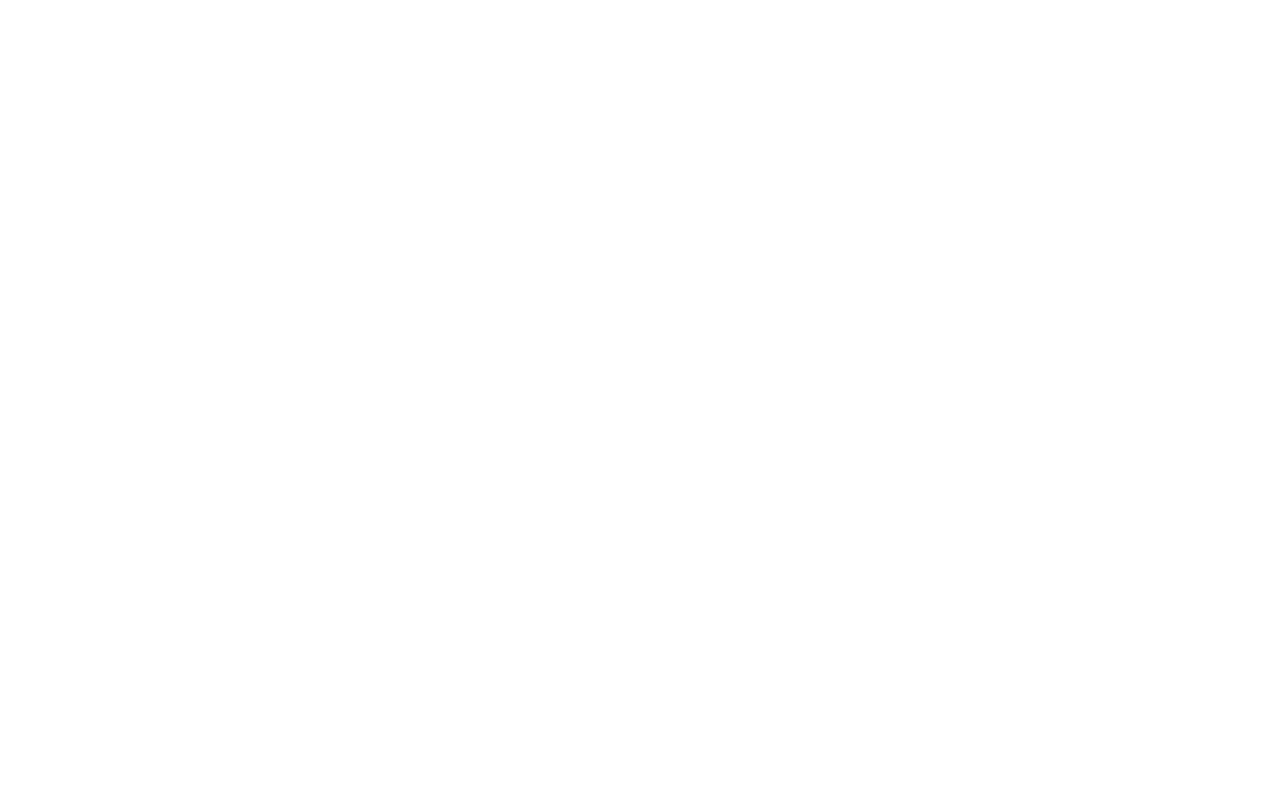
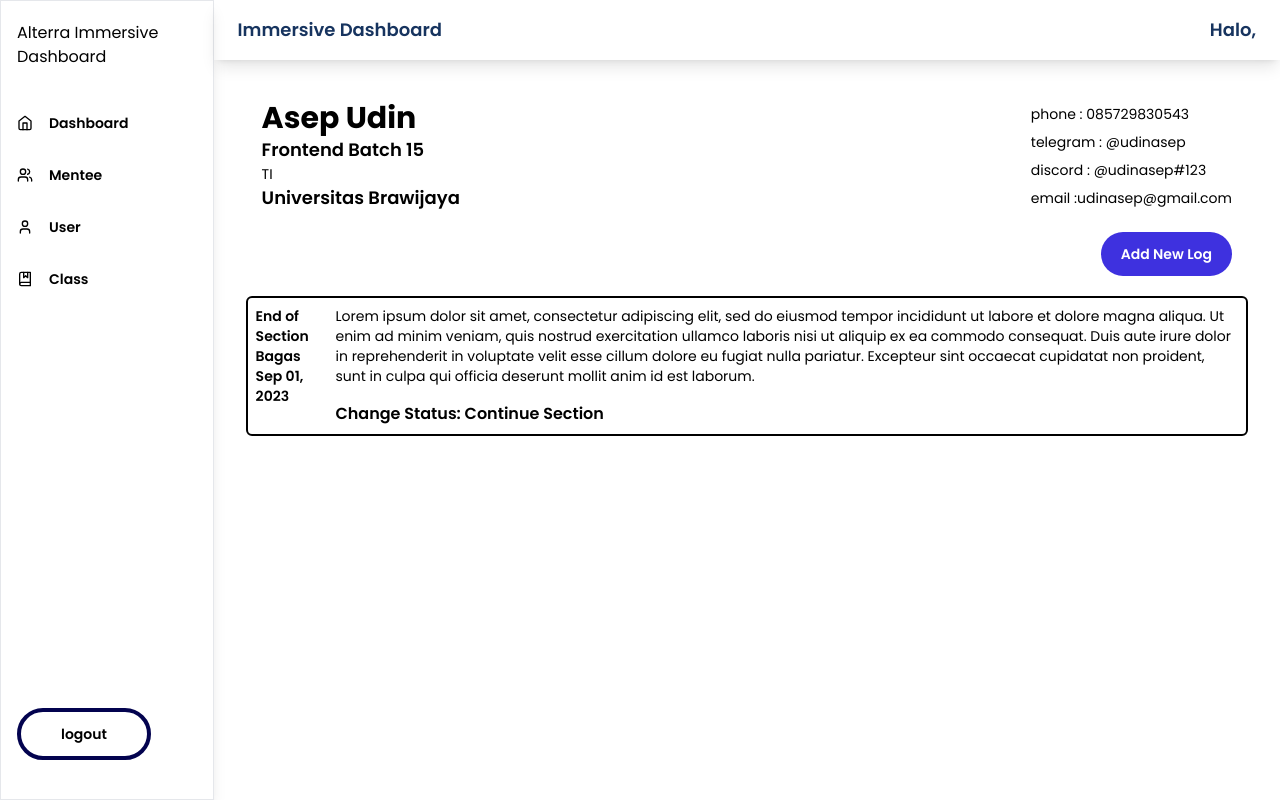
Before and after one commit to Immersive-Dash/fe-web, a React (Vite) app: page /feedback/1 in a window 1280 px wide. Before the commit this address had no page. Built offline with nearby package versions, Linux system fonts and the light colour scheme; no server answers; sample sign-in values are in the browser's storage.

Commit message:
feat: add feedback page

```diff
--- a/src/App.tsx
+++ b/src/App.tsx
@@ -6,6 +6,7 @@
 import UserPage from './pages/user/userPage';
 import ClassPage from './pages/class/classPage';
 import MenteePage from './pages/mentee/menteePage';
+import DetailFeedPage from './pages/mentee/detailFeedPage';
 function App() {
   return (
     <>
@@ -18,6 +19,7 @@
             <Route path="/user" element={<UserPage />} />
             <Route path="/class" element={<ClassPage />} />
             <Route path="/mentee" element={<MenteePage />} />
+            <Route path="/feedback/:id" element={<DetailFeedPage />} />
           </Route>
         </Routes>
       </BrowserRouter>
--- /dev/null
+++ b/src/pages/mentee/detailFeedPage.tsx
@@ -0,0 +1,74 @@
+const DetailFeedPage = () => {
+    return (
+        <div className="px-8 py-10 container mx-auto">
+            <div className="grid grid-cols-12 items-center px-4">
+                <div className="col-span-6">
+                    <div className="flex flex-col">
+                        <div>
+                            <h1 className="text-3xl font-bold">Asep Udin</h1>
+                        </div>
+                        <div>
+                            <p className="text-lg font-semibold">Frontend Batch 15</p>
+                        </div>
+                        <div>
+                            <h1 className=" text-sm">TI</h1>
+                        </div>
+                        <div>
+                            <h1 className="text-lg font-semibold">Universitas Brawijaya</h1>
+                        </div>
+                    </div>
+                </div>
+                <div className="col-span-6 flex justify-end">
+                    <div className="flex flex-col gap-2">
+                        <div>
+                            <h1 className="text-sm">phone : 085729830543 </h1>
+                        </div>
+                        <div>
+                            <p className="text-sm">telegram : @udinasep</p>
+                        </div>
+                        <div>
+                            <p className="text-sm">discord : @udinasep#123</p>
+                        </div>
+                        <div>
+                            <p className="text-sm">email :udinasep@gmail.com</p>
+                        </div>
+                    </div>
+                </div>
+            </div>
+            <div className="w-full flex justify-end py-5  items-center px-4">
+                <button type="button" className=" font-semibold text-white bg-[#3E31DF] hover:bg-[#03034F] rounded-full text-sm px-5 py-3 text-center">Add New Log</button>
+            </div>
+            <div className="space-y-3">
+                <div className="border-2 flex gap-2 rounded-md border-black p-2">
+                    <div className="text-sm w-1/4 font-semibold">
+                        <h1>
+                            End of Section
+                        </h1>
+                        <h1>
+                            Bagas
+                        </h1>
+                        <p>
+                            Sep 01, 2023
+                        </p>
+                    </div>
+                    <div className="gap-y-4 flex flex-col">
+                        <p className="text-sm">
+                            Lorem ipsum dolor sit amet, consectetur adipiscing elit, sed do eiusmod tempor incididunt ut labore et
+                            dolore magna aliqua. Ut enim ad minim veniam, quis nostrud exercitation ullamco laboris nisi ut aliquip
+                            ex ea commodo consequat. Duis aute irure dolor in reprehenderit in voluptate velit esse cillum dolore eu
+                            fugiat nulla pariatur. Excepteur sint occaecat cupidatat non proident, sunt in culpa qui officia deserunt mollit
+                            anim id est laborum.
+                        </p>
+                        <div className="font-semibold">
+                            <p>
+                                Change Status: Continue Section
+                            </p>
+                        </div>
+                    </div>
+                </div>
+            </div>
+        </div >
+    )
+}
+
+export default DetailFeedPage
--- a/src/pages/mentee/menteePage.tsx
+++ b/src/pages/mentee/menteePage.tsx
@@ -1,6 +1,7 @@
 import { LuEdit, LuTrash, LuBookOpen } from 'react-icons/lu';
-
+import { useNavigate } from 'react-router-dom';
 const MenteePage = () => {
+  const navigate = useNavigate()
   return (
     <div className="p-10">
       <div className="flex p-4 justify-between items-center">
@@ -94,7 +95,7 @@
               <td className="px-6 py-4">IT</td>
               <td className="px-6 py-4">Male</td>
               <td className="px-6 py-4 flex gap-2 justify-between">
-                <div className="cursor-pointer">
+                <div className="cursor-pointer" onClick={() => navigate('/feedback/12')}>
                   <LuBookOpen size={20} />
                 </div>
                 <div className="cursor-pointer">
```
